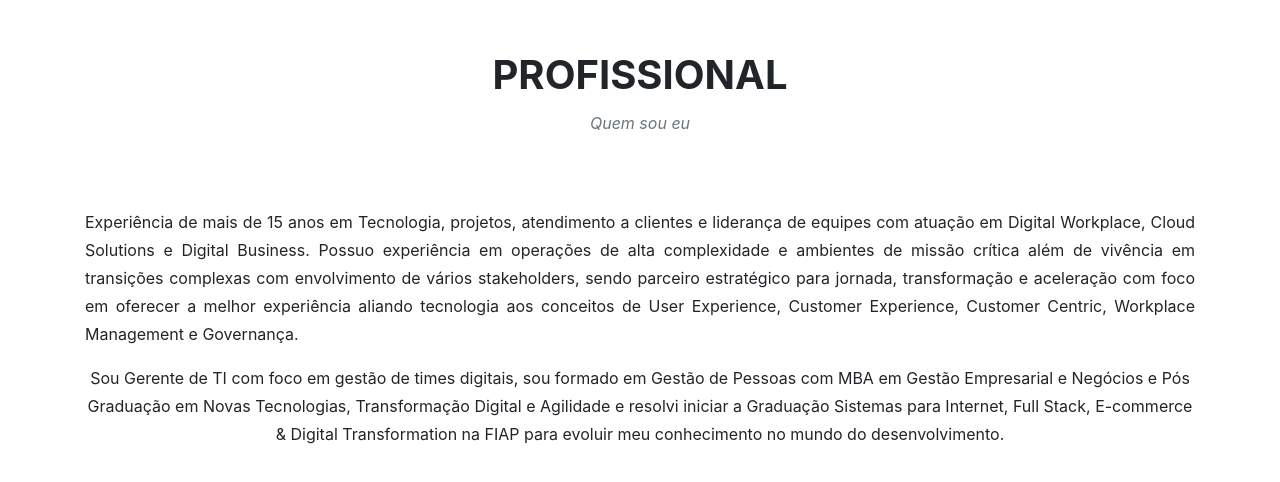
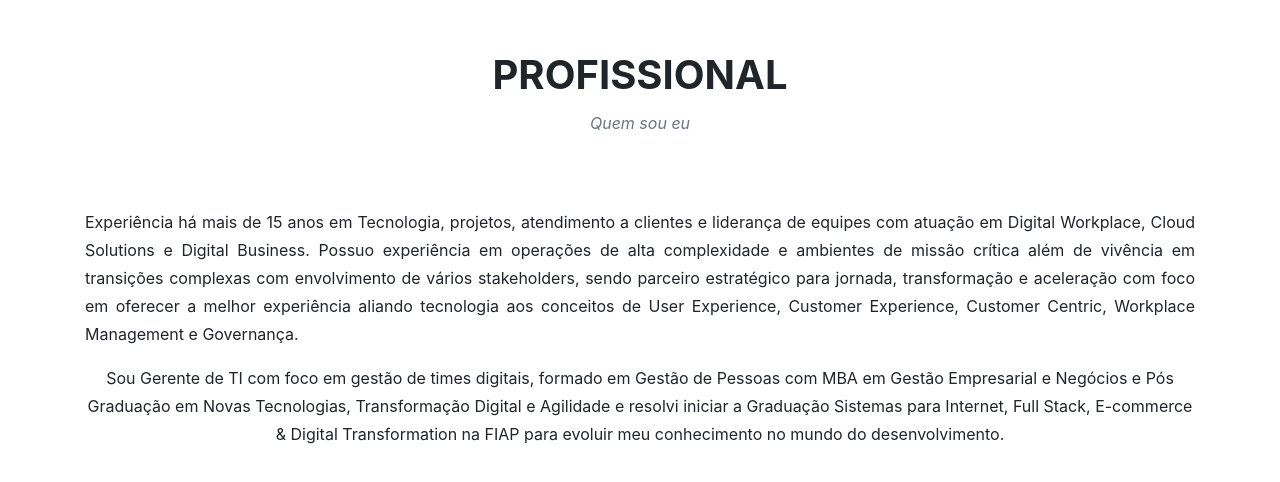
Before and after one commit to anthonielp/Cap4SiteComEstiloAtividade1, a plain HTML site: page index.html in a window 1280 px wide. Shown: the part 1230-1712 px from the top of the page. Drawn offline with Linux system fonts and the light colour scheme.

Commit message:
atualização profissional

```diff
--- a/index.html
+++ b/index.html
@@ -104,13 +104,13 @@
           <h2 class="section-heading text-uppercase">PROFISSIONAL</h2>
           <h3 class="section-subheading text-muted">Quem sou eu</h3>
           <p style="text-align:justify;">
-            Experiência de mais de 15 anos em Tecnologia, projetos, atendimento a clientes e liderança de equipes com
+            Experiência há mais de 15 anos em Tecnologia, projetos, atendimento a clientes e liderança de equipes com
             atuação em Digital Workplace, Cloud Solutions e Digital Business. Possuo experiência em operações de alta
             complexidade e ambientes de missão crítica além de vivência em transições complexas com envolvimento de
             vários stakeholders, sendo parceiro estratégico para jornada, transformação e aceleração com foco em
             oferecer a melhor experiência aliando tecnologia aos conceitos de User Experience, Customer Experience,
             Customer Centric, Workplace Management e Governança.
-          <p>Sou Gerente de TI com foco em gestão de times digitais, sou formado em Gestão de Pessoas com MBA em Gestão
+          <p>Sou Gerente de TI com foco em gestão de times digitais, formado em Gestão de Pessoas com MBA em Gestão
             Empresarial e Negócios e Pós Graduação em Novas Tecnologias, Transformação Digital e Agilidade
             e resolvi iniciar a Graduação Sistemas para Internet, Full Stack, E-commerce & Digital Transformation na
             FIAP para evoluir meu conhecimento no mundo do desenvolvimento.</p>
```
